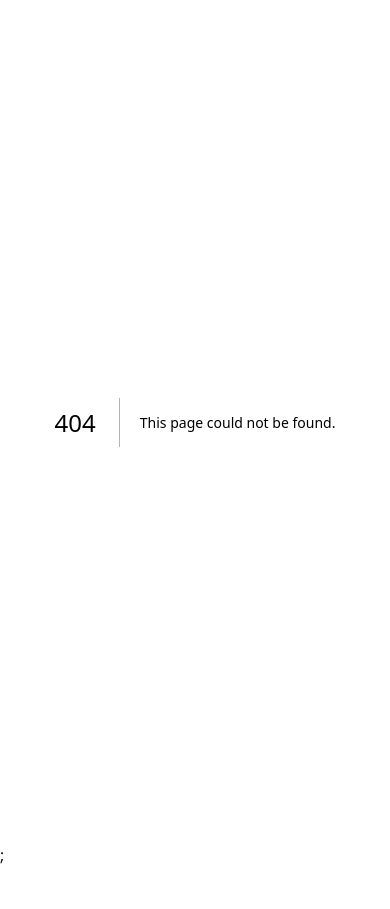
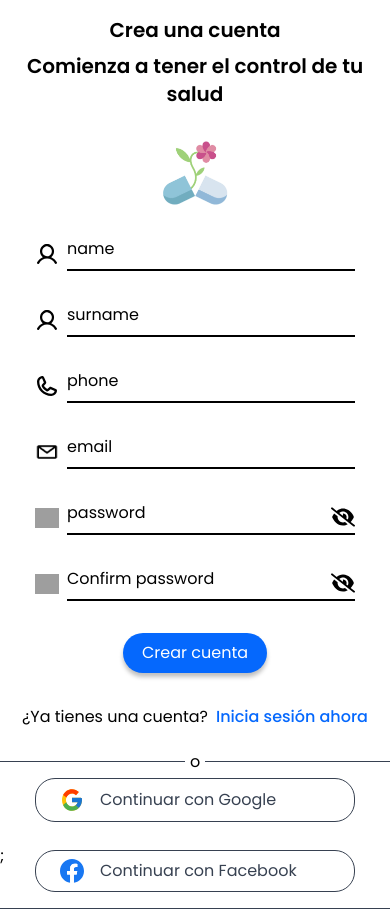
Before and after one commit to No-Country/c12-08-m-php-react, a Next.js app in the folder frontend/: page /register in a window 390 px wide. Before the commit this address had no page. Before the commit the page ends 868 px from the top, so only its background shows below. Built offline with nearby package versions, Linux system fonts and the light colour scheme; grey boxes are pictures that could not be loaded.

Commit message:
Feat: Register page
- Edit FormLayoutAuth styles
- Add children prop HeaderAuth component
- Add size prop Input component
- Add link prop QuestionAlternative
- Add phone svg
- Add user.svg
- Register Page style and add components

```diff
--- a/frontend/components/FormLayoutAuth/FormLayoutAuth.tsx
+++ b/frontend/components/FormLayoutAuth/FormLayoutAuth.tsx
@@ -4,7 +4,7 @@ interface FormLayoutAuthProps {
 
 const FormLayoutAuth = ({ children }: FormLayoutAuthProps) => {
   return (
-    <div className='flex flex-col gap-8 py-4 h-screen justify-evenly md:items-center md:mx-auto md:w-[30rem] md:h-[28rem] md:gap-4 md:border md:bg-green md:rounded-[20px]'>
+    <div className='flex flex-col gap-8 py-4 h-screen md:items-center md:mx-auto md:w-[30rem] md:min-h-[28rem] md:h-auto md:max-h-[36rem] md:gap-6 md:border md:bg-green md:rounded-[20px]'>
       {children}
     </div>
   );
--- a/frontend/components/HeaderAuth/HeaderAuth.tsx
+++ b/frontend/components/HeaderAuth/HeaderAuth.tsx
@@ -1,12 +1,15 @@
 import logo from '@/public/img/pillcare_logo.png';
 import Image from 'next/image';
 
-const HeaderAuth = () => {
+interface HeaderAuthProps {
+  children: React.ReactNode;
+}
+
+const HeaderAuth = ({ children }: HeaderAuthProps) => {
   return (
     <>
-      <div className='flex flex-col items-center justify-center font-semibold text-xl gap-2 md:text-base'>
-        <span>¡Bienvenido!</span>
-        <span>Inicia sesión ahora</span>
+      <div className='flex flex-col items-center justify-center font-semibold text-xl gap-2 text-center md:text-base'>
+        {children}
       </div>
       <Image
         className='mx-auto md:hidden'
--- a/frontend/components/Input/Input.tsx
+++ b/frontend/components/Input/Input.tsx
@@ -7,9 +7,16 @@ interface InputProps {
   label: string;
   type: string;
   pattern?: string;
+  size?: 'sm' | 'md' | 'lg';
 }
 
-const Input = ({ src, label, type, pattern = '' }: InputProps) => {
+const sizes = {
+  sm: 'md:w-28 w-72',
+  md: 'w-44',
+  lg: 'w-72',
+};
+
+const Input = ({ src, label, type, pattern = '', size = 'lg' }: InputProps) => {
   const [written, setWritten] = useState(false);
 
   const handlerWritten = (e: ChangeEvent<HTMLInputElement>) => {
@@ -22,18 +29,10 @@ const Input = ({ src, label, type, pattern = '' }: InputProps) => {
   return (
     <div className='flex justify-center items-center gap-2 '>
       <label className={`cursor-pointer`} htmlFor={label}>
-        <Image
-          className='w-6 h-5'
-          src={src}
-          alt={label}
-          width={24}
-          height={20}
-        />
+        <Image className='w-6 h-5' src={src} alt={label} width={24} height={20} />
       </label>
       <div
-        className={
-          'relative flex flex-col justify-center w-60  border-b-2 border-black'
-        }>
+        className={`relative flex flex-col justify-center ${sizes[size]}  border-b-2 border-black`}>
         <input
           className='peer h-8 outline-none bg-transparent'
           data-select={'input-' + type}
--- a/frontend/components/QuestionAlternative/QuestionAlternative.tsx
+++ b/frontend/components/QuestionAlternative/QuestionAlternative.tsx
@@ -3,16 +3,18 @@ import Link from 'next/link';
 interface QuestionAlternativeProps {
   question: string;
   callAction: string;
+  link: string;
 }
 
 const QuestionAlternative = ({
   question,
   callAction,
+  link,
 }: QuestionAlternativeProps) => {
   return (
     <div className='flex gap-2 justify-center'>
       <span>{question}</span>
-      <Link href='#'>
+      <Link href={link}>
         <span className='text-blue font-medium'>{callAction}</span>
       </Link>
     </div>
--- a/frontend/pages/login.tsx
+++ b/frontend/pages/login.tsx
@@ -10,11 +10,15 @@ import password from '@/public/img/password.png';
 const Login = () => {
   return (
     <FormLayoutAuth>
-      <HeaderAuth />
+      <HeaderAuth>
+        <span>¡Bienvenido!</span>
+        <span>Inicia sesión ahora</span>
+      </HeaderAuth>
       <Formlogin />
       <QuestionAlternative
         question={'¿No tienes una cuenta?'}
         callAction={'Unete ahora'}
+        link='/register'
       />
       <ConectSocial />
     </FormLayoutAuth>
--- /dev/null
+++ b/frontend/pages/register.tsx
@@ -0,0 +1,48 @@
+import Button from '@/components/Button/Button';
+import ConectSocial from '@/components/ConectSocial/ConectSocial';
+import FormLayoutAuth from '@/components/FormLayoutAuth/FormLayoutAuth';
+import HeaderAuth from '@/components/HeaderAuth/HeaderAuth';
+import Input from '@/components/Input/Input';
+import QuestionAlternative from '@/components/QuestionAlternative/QuestionAlternative';
+import email from '@/public/img/email.png';
+import password from '@/public/img/password.png';
+import phone from '@/public/svg/phone.svg';
+import userIcon from '@/public/svg/user.svg';
+
+const register = () => {
+  return (
+    <FormLayoutAuth>
+      <HeaderAuth>
+        <span>Crea una cuenta</span>
+        <span>Comienza a tener el control de tu salud</span>
+      </HeaderAuth>
+      <FormRegister />
+      <QuestionAlternative
+        question={'¿Ya tienes una cuenta?'}
+        callAction={'Inicia sesión ahora'}
+        link='/login'
+      />
+      <ConectSocial />
+    </FormLayoutAuth>
+  );
+};
+
+export default register;
+
+const FormRegister = () => {
+  return (
+    <form className='flex flex-col gap-8 md:gap-4'>
+      <div className='flex flex-col md:flex-row gap-8 justify-between'>
+        <Input src={userIcon} type='text' label='name' size='sm' />
+        <Input src={userIcon} type='text' label='surname' size='sm' />
+      </div>
+      <Input src={phone} type='tel' label='phone' />
+      <Input src={email} type='email' label='email' />
+      <Input src={password} type='password' label='password' />
+      <Input src={password} type='password' label='Confirm password' />
+      <Button bgColor='blue' color='white' shadow>
+        Crear cuenta
+      </Button>
+    </form>
+  );
+};
```
Also changed, not shown: frontend/public/svg/phone.svg (added), frontend/public/svg/user.svg (added).
